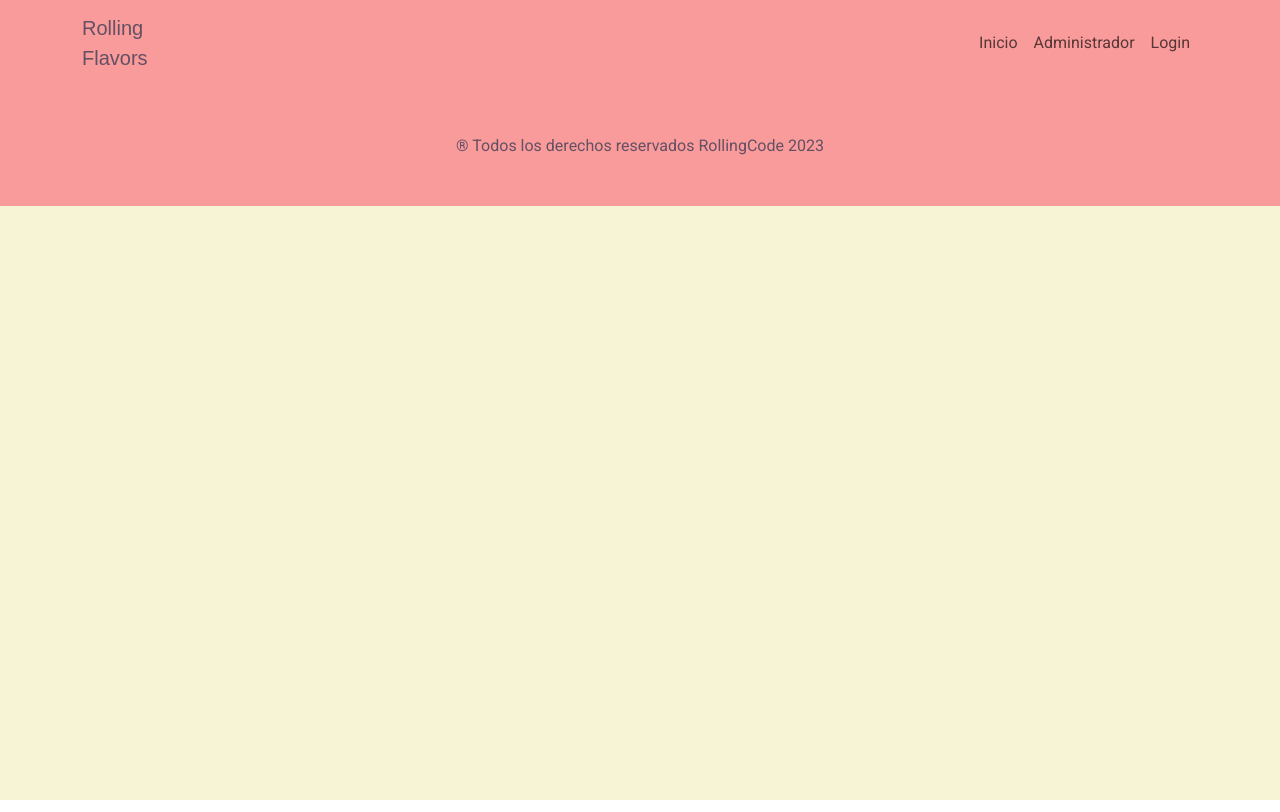
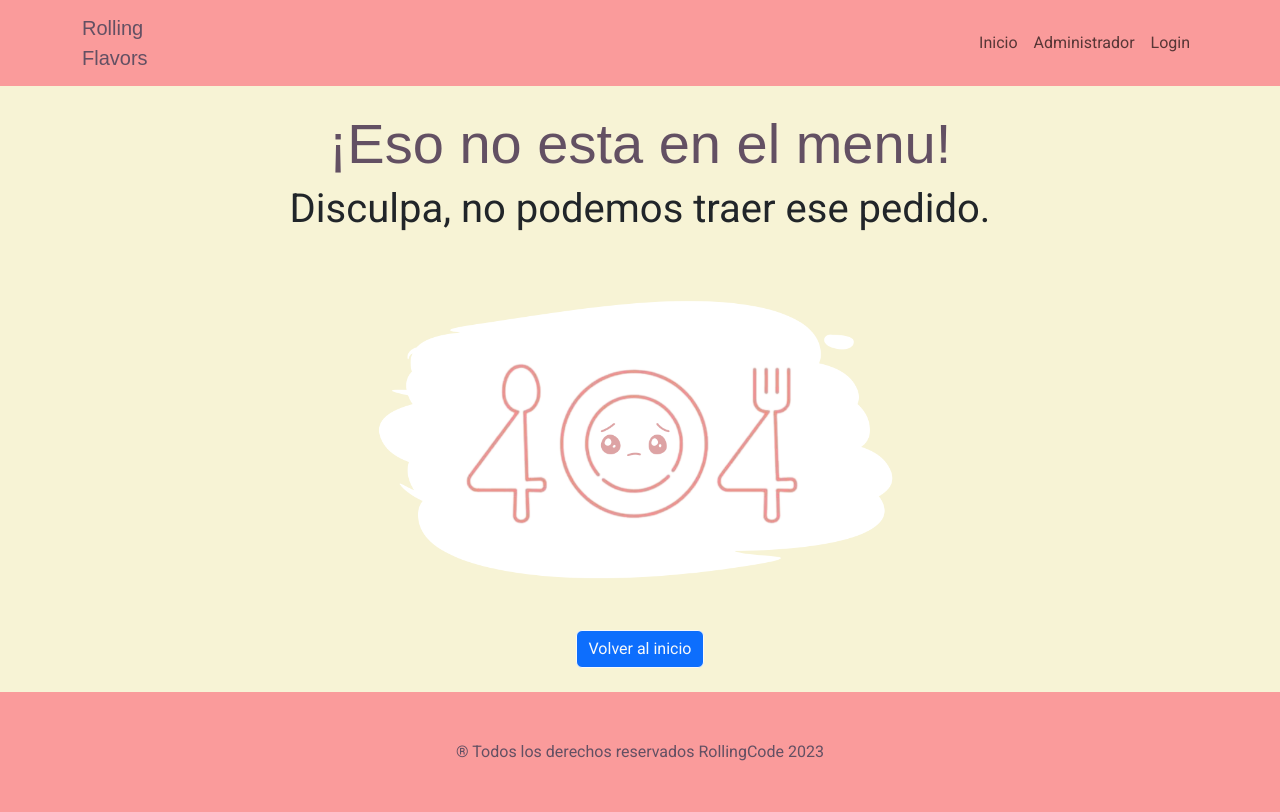
Before and after one commit to lourdesgarciafyl/tp-backend-5, a React (Vite) app: page / in a window 1280 px wide. Built offline with nearby package versions, Linux system fonts and the light colour scheme; a web font is replaced by a local one.

Commit message:
error, estructura y estilos de titulos e imagen

```diff
--- a/src/App.css
+++ b/src/App.css
@@ -96,3 +96,8 @@ ul {
   color: var(--letras);
 
 }
+
+/* Estilo error */
+.imgError{
+
+}
--- a/src/App.jsx
+++ b/src/App.jsx
@@ -4,6 +4,7 @@ import Inicio from "./components/views/Inicio";
 import Administrador from "./components/views/Administrador";
 import CrearReceta from "./components/views/receta/CrearReceta";
 import EditarReceta from "./components/views/receta/EditarReceta";
+import Error404 from "./components/views/Error404";
 import Navegacion from "./components/common/Navbar";
 import Footer from "./components/common/Footer";
 
@@ -12,6 +13,7 @@ function App() {
     <>
       <Navegacion />
       {/* <Inicio></Inicio> */}
+    <Error404></Error404>
       <Footer />
     </>
   );
--- a/src/components/views/Error404.jsx
+++ b/src/components/views/Error404.jsx
@@ -0,0 +1,23 @@
+import error from "../../assets/error404.png";
+import { Button } from "react-bootstrap";
+
+const Error404 = () => {
+  return (
+    <section className="mainSection text-center">
+      <h3 className="display-4 letraDestacada mt-4">¡Eso no esta en el menu!</h3>
+      <p class="display-6 ">Disculpa, no podemos traer ese pedido.</p>
+            <img
+        src={error}
+        alt="error 404"
+        className="imgError img-fluid p-4 w-50"
+      />
+
+      <div>
+        <Button className="btn btn-outline-light mb-4">Volver al inicio</Button>
+      </div>
+
+    </section>
+  );
+};
+
+export default Error404;
```
